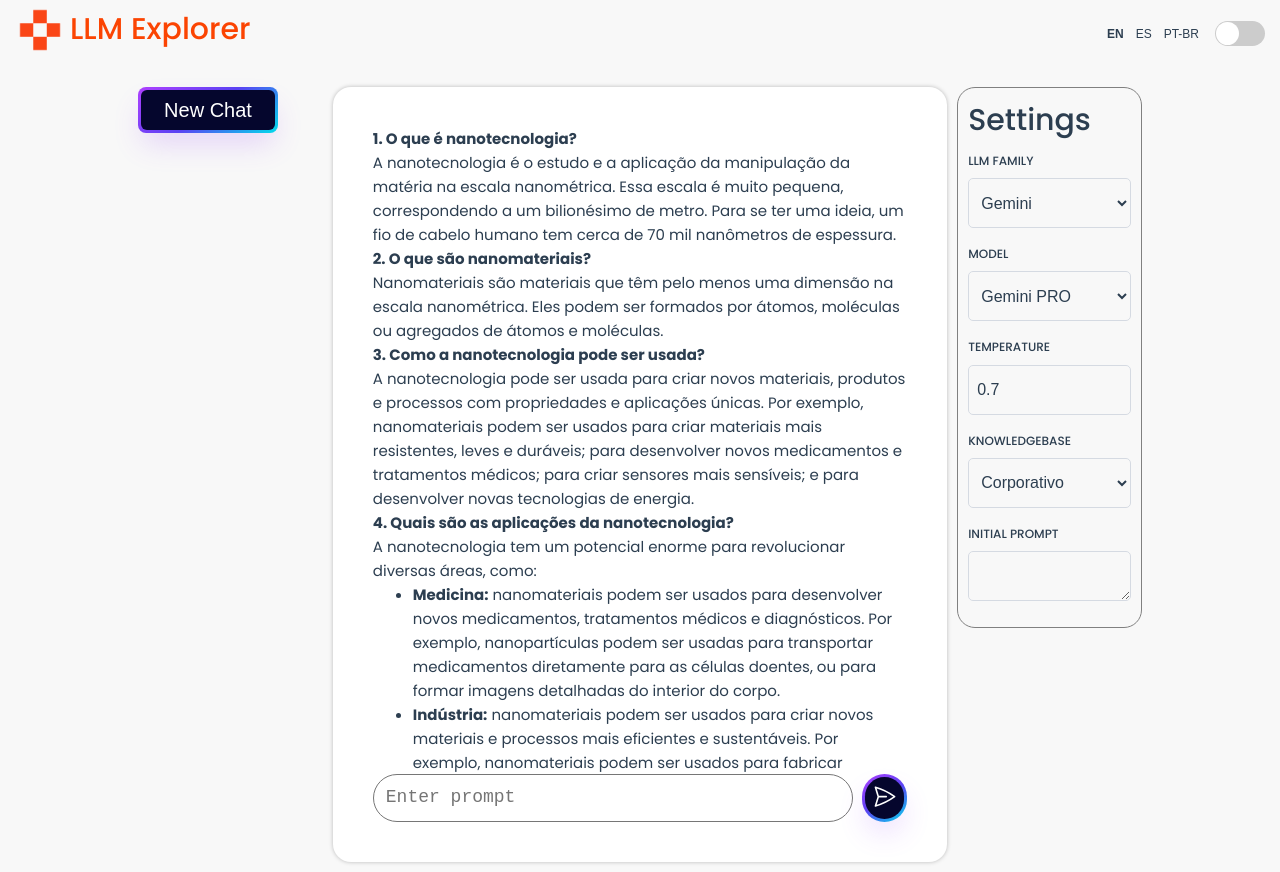
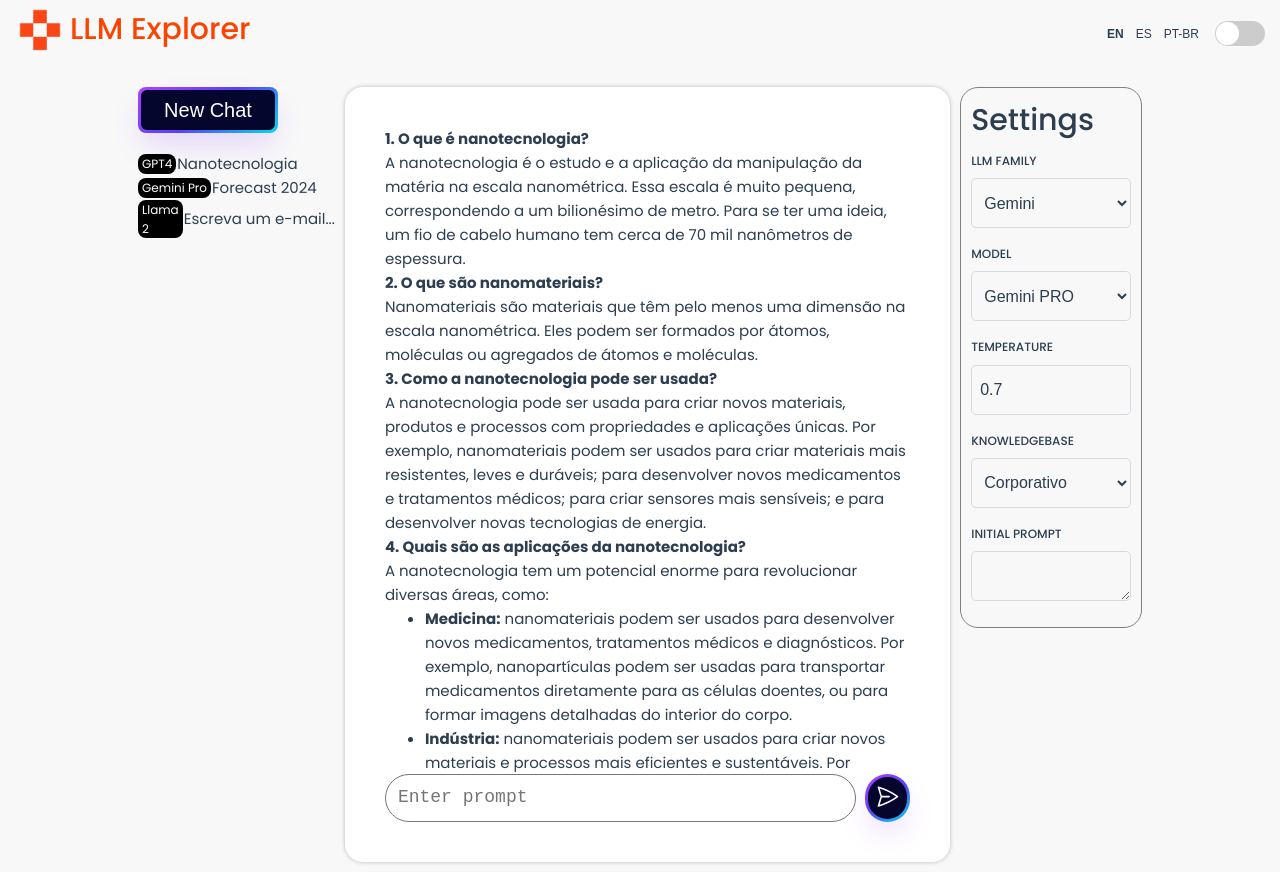
Before and after one commit to anndreyy/llm-explorer-vue, a Vue app: page / in a window 1280 px wide. Built offline with nearby package versions, Linux system fonts and the light colour scheme.

Commit message:
feat: include chat history

```diff
--- a/src/assets/base.css
+++ b/src/assets/base.css
@@ -36,6 +36,9 @@
   --color-text: var(--vt-c-text-light-1);
 
   --section-gap: 160px;
+
+  --color-background-invert: var(--vt-c-black-soft);
+  --color-background-text-invert: var(--vt-c-white)
 }
 
 @media (prefers-color-scheme: dark) {
@@ -49,6 +52,9 @@
 
     --color-heading: var(--vt-c-text-dark-1);
     --color-text: var(--vt-c-text-dark-2);
+
+    --color-background-invert: var(--vt-c-white);
+    --color-background-text-invert: var(--vt-c-black-soft)
   }
 }
 
@@ -145,26 +151,29 @@ textarea {
   display: flex;
   align-items: center;
 
-  &.normal{
+  &.normal {
     max-width: 100%;
     min-width: 140px;
 
   }
 
-  &.circle span, &.circle{
+  &.circle span,
+  &.circle {
     border-radius: 72px;
   }
-  &.circle span{
+
+  &.circle span {
     padding: 7px;
   }
 
-  &:hover span{
+  &:hover span {
     background: none;
   }
 
   span {
     background-color: #05062d;
-    padding: 10px 13px;;
+    padding: 10px 13px;
+    ;
     border-radius: 6px;
     width: 100%;
     height: 100%;
@@ -172,9 +181,10 @@ textarea {
 
   }
 
-  #selector .selected span, #selector button:hover span {
+  #selector .selected span,
+  #selector button:hover span {
     background: none;
-}
+  }
 }
 
 :focus-visible {
--- a/src/assets/main.scss
+++ b/src/assets/main.scss
@@ -55,17 +55,17 @@ div.container {
   justify-content: space-between;
   align-items: center;
 
-  .sidea{
+  .sidea {
     display: flex;
     flex-direction: row;
     flex-wrap: nowrap;
     justify-content: center;
     align-items: center;
 
-    figure{
+    figure {
       width: 50px;
 
-      img{
+      img {
         width: 100%
       }
     }
@@ -103,6 +103,43 @@ div.container {
   grid-area: history;
   /* Estilos para o painel de histórico */
   padding: 0 10px;
+
+  .history-chats {
+    padding-top: 19px;
+
+    ul {
+      box-sizing: border-box;
+      margin: 0;
+      list-style: none;
+      padding: 0;
+
+      li {
+        display: flex;
+        flex-direction: row;
+        flex-wrap: nowrap;
+        justify-content: flex-start;
+        align-items: center;
+        // div{
+        //   // padding: 0 1px;
+        // }
+      }
+
+      .llm {
+        // background: red;
+        background: var(--color-background-invert);
+        color: var(--color-background-text-invert);
+        border-radius: 8px;
+        font-size: 0.8em;
+        margin-right: 1px;
+        padding: 0 4px;
+      }
+
+      .message {
+        text-overflow: ellipsis;
+        white-space: nowrap;
+      }
+    }
+  }
 }
 
 .current-chat {
--- a/src/components/Chat/ChatHistoryPanel.vue
+++ b/src/components/Chat/ChatHistoryPanel.vue
@@ -5,6 +5,23 @@
                 <span class="text">New Chat</span>
             </button>
         </div>
+
+        <div class="history-chats">
+            <ul>
+                <li>
+                    <div class="llm">GPT4</div>
+                    <div class="message">Nanotecnologia</div>
+                </li>
+                <li>
+                    <div class="llm">Gemini Pro</div>
+                    <div class="message">Forecast 2024</div>
+                </li>
+                <li>
+                    <div class="llm">Llama 2</div>
+                    <div class="message">Escreva um e-mail...</div>
+                </li>
+            </ul>
+        </div>
     </div>
 </template>
 <script setup>
```
